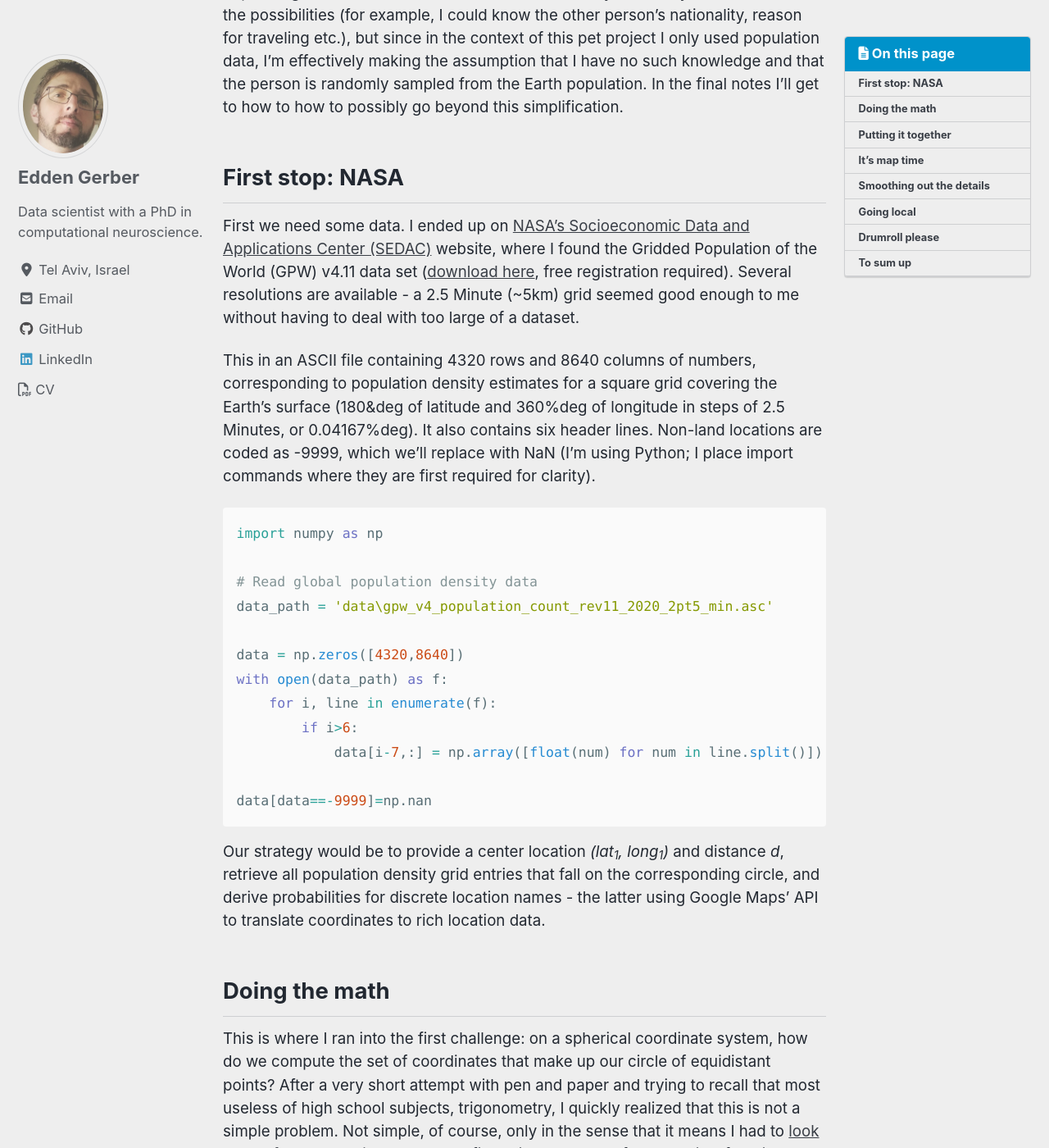
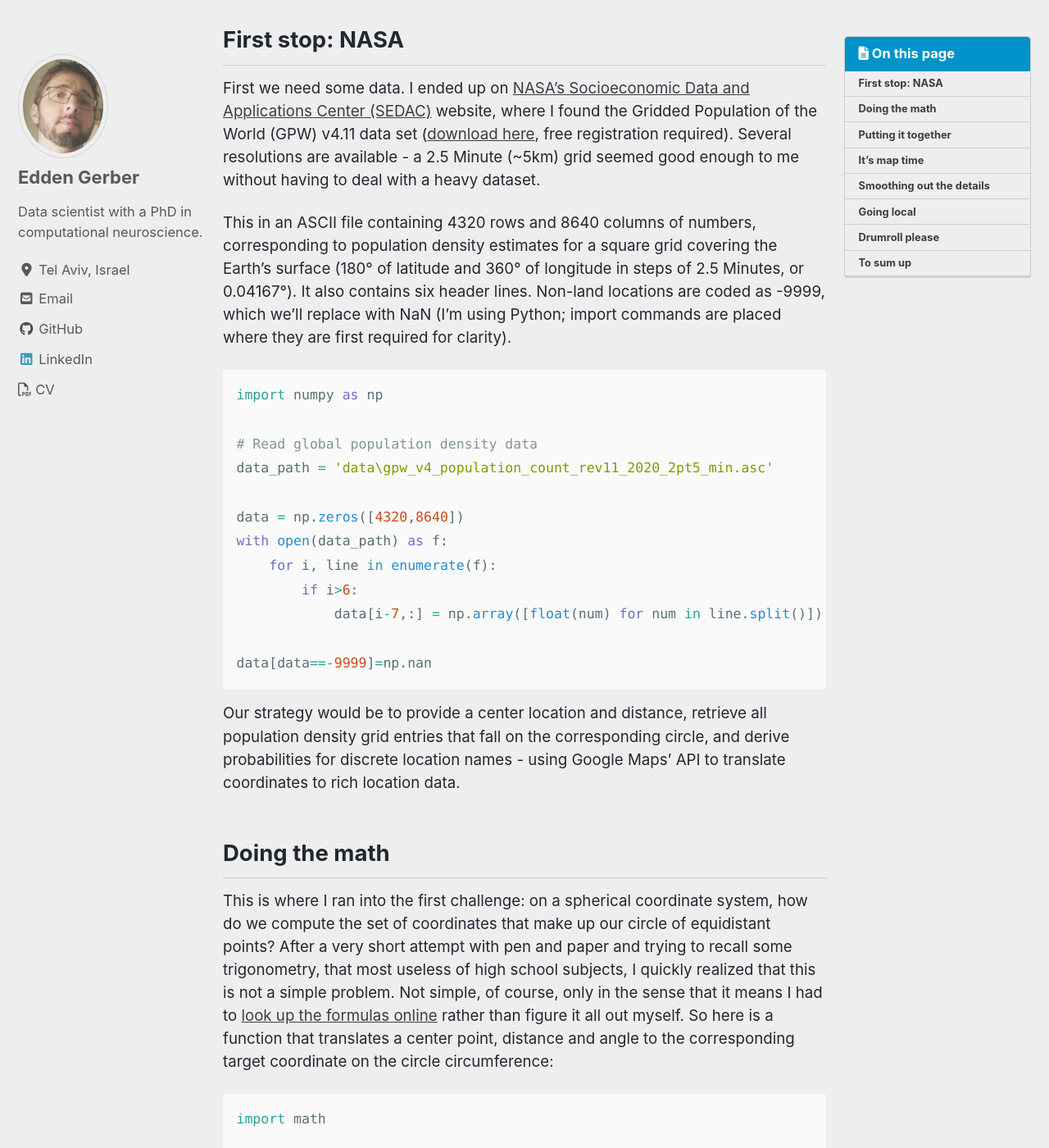
Before and after one commit to edden-gerber/edden-gerber.github.io, a Jekyll site: the page built from _posts/2019-10-11-guessing-location-on-earth.md, in a window 1280 px wide and 1400 px high, scrolled down 1015 px. Shown: the whole window at 82% size. Built offline with Jekyll 4.4.1, drawn with Linux system fonts in a browser that asks for light colours; cached includes are drawn as plain includes; nearby versions of some CDN libraries; some of the changed text lies outside the part shown.

Commit message:
edits to location post

````diff
--- a/_posts/2019-10-11-guessing-location-on-earth.md
+++ b/_posts/2019-10-11-guessing-location-on-earth.md
@@ -14,13 +14,13 @@
 
 This question came up as I was chatting with someone on a popular dating app. This app like others of its kind is based on users' location, and so displays the distance of potential matches from your location. This particular person happened to be traveling for work about 2800 km away at the time, and as I tried to guess where they were visiting, I occurred to me that a bit of data and coding can make this game much easier.
 
-This turned out to be a very entertaining one-day project, that had me looking into world population data, sphere geometry, google maps API, and even signal processing. This is the idea: given that a person is located in unknown coordinates on Earth _(lat<sub>2</sub>, long<sub>2</sub>)_ but with known distance from a location _(lat<sub>1</sub>, long<sub>1</sub>)_, how can we best guess _(lat<sub>2</sub>, long<sub>2</sub>)_? My approach was to use world population density data, and assign probabilities to locations based on this density. Of course, depending on the circumstances there could be many other ways to narrow down the possibilities (for example, I could know the other person's nationality, reason for traveling etc.), but since in the context of this pet project I only used population data, I'm effectively making the assumption that I have no such knowledge and that the person is randomly sampled from the Earth population. In the final notes I'll get to how to how to possibly go beyond this simplification.
+This turned out to be a very entertaining one-day project, that had me looking into world population data, sphere geometry, google maps API, and even signal processing. This is the idea: given that a person is located in unknown coordinates on Earth _(lat<sub>2</sub>, long<sub>2</sub>)_ but with known distance from a location _(lat<sub>1</sub>, long<sub>1</sub>)_, how can we best guess _(lat<sub>2</sub>, long<sub>2</sub>)_? My approach was to use world population density data, and assign probabilities to locations based on this density.
 
 ## First stop: NASA
 
-First we need some data. I ended up on [NASA's Socioeconomic Data and Applications Center (SEDAC)](https://sedac.ciesin.columbia.edu/) website, where I found the Gridded Population of the World (GPW) v4.11 data set ([download here](https://sedac.ciesin.columbia.edu/data/set/gpw-v4-population-density-rev11/data-download), free registration required). Several resolutions are available - a 2.5 Minute (~5km) grid seemed good enough to me without having to deal with too large of a dataset.
+First we need some data. I ended up on [NASA's Socioeconomic Data and Applications Center (SEDAC)](https://sedac.ciesin.columbia.edu/) website, where I found the Gridded Population of the World (GPW) v4.11 data set ([download here](https://sedac.ciesin.columbia.edu/data/set/gpw-v4-population-density-rev11/data-download), free registration required). Several resolutions are available - a 2.5 Minute (~5km) grid seemed good enough to me without having to deal with a heavy dataset.
 
-This in an ASCII file containing 4320 rows and 8640 columns of numbers, corresponding to population density estimates for a square grid covering the Earth's surface (180&deg of latitude and 360%deg of longitude in steps of 2.5 Minutes, or 0.04167%deg). It also contains six header lines. Non-land locations are coded as -9999, which we'll replace with NaN (I'm using Python; I place import commands where they are first required for clarity).
+This in an ASCII file containing 4320 rows and 8640 columns of numbers, corresponding to population density estimates for a square grid covering the Earth's surface (180&deg; of latitude and 360&deg; of longitude in steps of 2.5 Minutes, or 0.04167&deg;). It also contains six header lines. Non-land locations are coded as -9999, which we'll replace with NaN (I'm using Python; import commands are placed where they are first required for clarity).
 
 ```python
 import numpy as np
@@ -37,11 +37,11 @@
 data[data==-9999]=np.nan
 ```
 
-Our strategy would be to provide a center location _(lat<sub>1</sub>, long<sub>1</sub>)_ and distance _d_, retrieve all population density grid entries that fall on the corresponding circle, and derive probabilities for discrete location names - the latter using Google Maps' API to translate coordinates to rich location data.
+Our strategy would be to provide a center location and distance, retrieve all population density grid entries that fall on the corresponding circle, and derive probabilities for discrete location names - using Google Maps' API to translate coordinates to rich location data.
 
 ## Doing the math
 
-This is where I ran into the first challenge: on a spherical coordinate system, how do we compute the set of coordinates that make up our circle of equidistant points? After a very short attempt with pen and paper and trying to recall that most useless of high school subjects, trigonometry, I quickly realized that this is not a simple problem. Not simple, of course, only in the sense that it means I had to [look up the formulas online](https://www.movable-type.co.uk/scripts/latlong.html) rather than figure it all out myself. So here is a function that translates a center point, distance and angle to the corresponding target coordinate on the circle circumference:
+This is where I ran into the first challenge: on a spherical coordinate system, how do we compute the set of coordinates that make up our circle of equidistant points? After a very short attempt with pen and paper and trying to recall some trigonometry, that most useless of high school subjects, I quickly realized that this is not a simple problem. Not simple, of course, only in the sense that it means I had to [look up the formulas online](https://www.movable-type.co.uk/scripts/latlong.html) rather than figure it all out myself. So here is a function that translates a center point, distance and angle to the corresponding target coordinate on the circle circumference:
 
 ```python
 import math
@@ -87,7 +87,7 @@
     return latitude, longitude
 ```
 
-Now we can choose _(lat<sub>1</sub>, long<sub>1</sub>)_ and _d_ and sample our circle - but how many points to sample? Obviously, we gain nothing by sampling with higher resolution than that of the dataset, so my quick-and-dirty solution was to select the maximal resolution that samples each entry on the circle at least once, which is simply _np.max(data.shape)_ (corresponding to the number of grid squares on the maximal circumference possible, e.g. the equator).
+Now we can define a center point and distance and sample our circle. But how many points to sample? Obviously, we gain nothing by sampling with higher resolution than that of the dataset, so my quick-and-dirty solution was to select the maximal resolution that samples each entry on the circle at least once, which is simply _np.max(data.shape)_ (corresponding to the number of grid squares on the maximal circumference possible, e.g. the equator).
 Let's use the parameters from the case I started with - a distance of 2850km from my (approximate) location in Jaffa, Israel:
 
 ```python
@@ -115,7 +115,7 @@
 ## It's map time
 
 With a set of coordinates and population density values, we are ready to plot our preliminary results on a map!
-We'll handle this aspect using the gmaps and geopy libraries. Note that to access Gmap's API, we need to generate an API key. I already had a Google Cloud account so doing this was simple using [these instructions](https://developers.google.com/maps/documentation/embed/get-api-key). Make sure you get your own key if you want to run this code yourself.
+We'll handle this aspect using the _gmaps_ and _geopy_ libraries. Note that to access Gmap's API, we need to generate an API key. I already had a Google Cloud account so doing this was simple using [these instructions](https://developers.google.com/maps/documentation/embed/get-api-key). Make sure you get your own key if you want to run this code yourself.
 This is what we need to set up:
 
 ```python
@@ -126,7 +126,7 @@
 gmaps.configure(api_key=API_KEY)
 geocoder = geopy.geocoders.GoogleV3(api_key=API_KEY)
 ```
-I also had to run this to enable the Google maps to display within my Jupyter Notebook (required a computer restart)
+I also had to run this to enable the Google maps to display within my Jupyter Notebook (required a computer restart).
 
 ```python
 !jupyter nbextension enable --py --sys-prefix widgetsnbextension
@@ -145,15 +145,16 @@
 ```
 
 ...And here we are!
+
 ![circle around location](../assets/images/guess_location/2850_km_circle.png "So far so good")
 
 ## Smoothing out the details
 
-Our next task is to take this array and translate it into a list of probabilities for possible discrete locations. We need to define what we mean by "location", so let's say our desired resolution is city-level (which is suitable given our ~5km grid resolution). Ideally, we could extract (using the geopy library) the country-city label for each point on our circle, add up the population density values belonging to each unique label, and divide each by the total density across the array to get a probability between 0 and 1. This is because if a city is large enough to comprise several samples, the probability to be in this city should be the sum of the probabilities of being in each of its sampled points.
+Our next task is to take this array and translate it into a list of probabilities for possible discrete locations. We need to define what we mean by "location", so let's say our desired resolution is city-level (which is suitable given our ~5km grid resolution). Ideally, we could extract (using the geopy library) the country/city label for each point on our circle, add up the population density values belonging to each unique location, and divide each by the total density across the array to get a probability between 0 and 1. This is because if a city is large enough to span several samples, the probability to be in this city should be the sum of the probabilities of being in each of its sampled points.
 
 However, we run into a technical issue here - the Google Maps API doesn't seem to to like it when we send thousands of location data requests at the same time. Despite some attempts to go around this, I just ended up getting a 'Service timed out' error each time. Instead then, let's take another approach.
 
-Rather than integrating across all locations along the circle, we can look just at peaks of population density. This of course changes what we are effectively looking for (e.g. we will not be sensitive to sparsely-populated but very large locations), but it should be good enough to work. To start with, let's look at what we are working with:
+Rather than integrating across all locations along the circle, we can look just at peaks of population density. This of course changes what we are effectively looking for (e.g. we will not be sensitive to large but sparsely-populated locations), but it should be good enough. To start with, let's look at what we are working with:
 
 ```python
 import matplotlib.pyplot as plt
@@ -170,9 +171,9 @@
 
 ![unfiltered signal](../assets/images/guess_location/unfiltered signal.png "Space series")
 
-So - what we have here is a time series - or rather a space series if you will. We can see the peak clusters that correspond to the blobs in Russia, Ethiopia and North-Africa-Europe in the map above (angle 0 is right above the center). With my background of analyzing biological time series data in my PhD, I will right at home here... I also know that I can't just run a peak-finding function on this series, since it is very non-smooth and so there are peaks everywhere - in the sense of samples that are simply higher than their immediate neighbors.
+So what we have here is a time series - or rather a space series if you will. We can see the peak clusters that correspond to the blobs in Russia, Ethiopia and Europe in the map above (angle 0 is right above the center). With my scientific background analyzing biological time series data, I feel right at home here... I also know that I can't just run a peak-finding function on this series, since it is very non-smooth and so there are peaks everywhere - in the sense of samples that are simply higher than their immediate neighbors.
 
-Let's see this happening (and zoom in for clarity)
+Let's see this happening (and zoom in for clarity):
 
 ```python
 from scipy import signal # this library has the find_peaks function
@@ -196,7 +197,7 @@
 
 What kind of filter to use? Common filters used in signal processing such as the Butterworth or Chebychev filters are good if you care about the precise frequency spectrum of your output, but they pay for that by introducing some distortions (e.g. "ringing" around square waves) that we want to avoid (as they may create artificial peaks). A simple Gaussian filter is probably the best option in our case.
 
-We just need to select one parameter - the standard deviation (width) of our Gaussian, corresponding to the degree of smoothing. A width of 5km makes sense and seems to generate good results - let's compare the signals and detected peaks before and after filtering (again zooming in, and let's also add a minimal height criterion to find_peaks to get rid of very low peaks):
+We need to select one parameter - the standard deviation (width) of our Gaussian, corresponding to the degree of smoothing. A width of 5km makes sense and seems to generate good results - let's compare the signals and detected peaks before and after filtering (again zooming in, and let's also add a minimal height criterion to find_peaks to get rid of very low peaks):
 
 ```python
 from scipy import ndimage # the gaussian filter is part of the image processing library
````
Also changed, not shown: other parts of _posts/2019-10-11-guessing-location-on-earth.md (+2 -2 lines), _neuroscience/plan_and_run_fmri_exp.md (+2 -0 lines).
